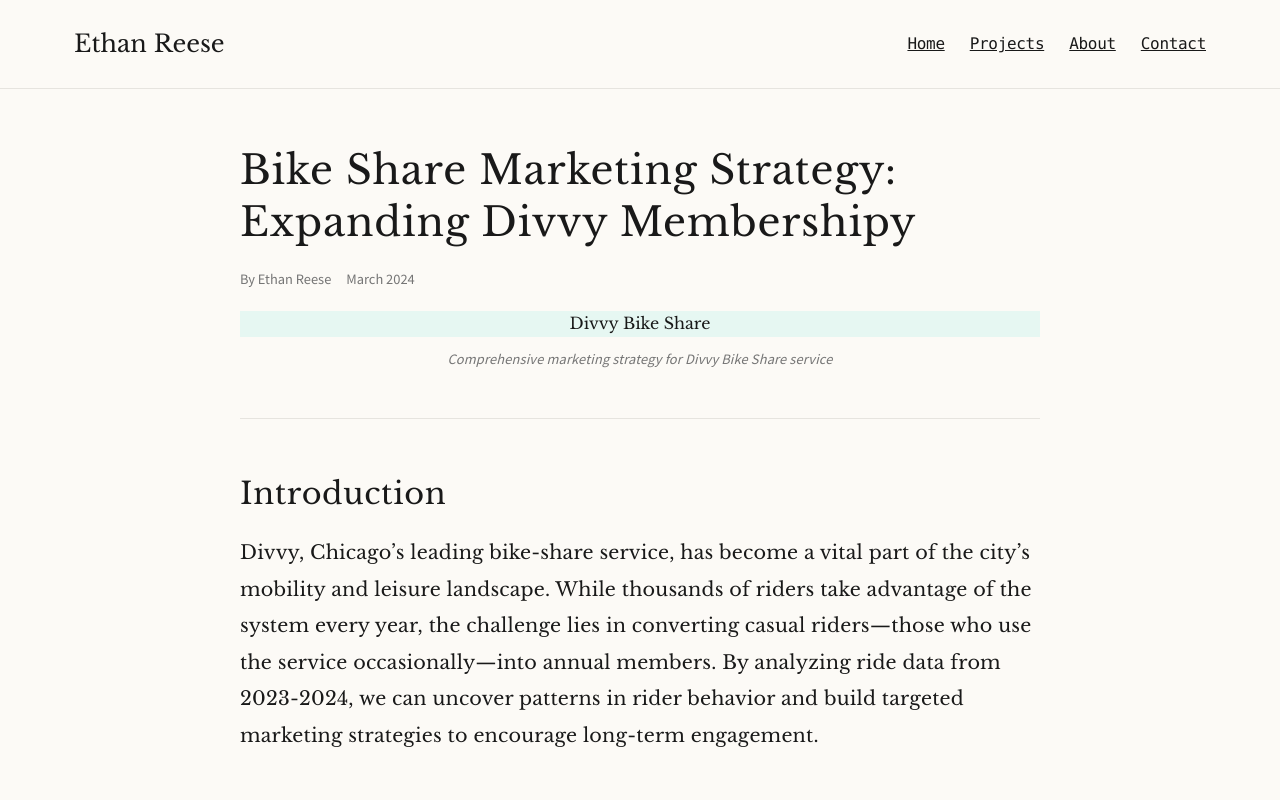
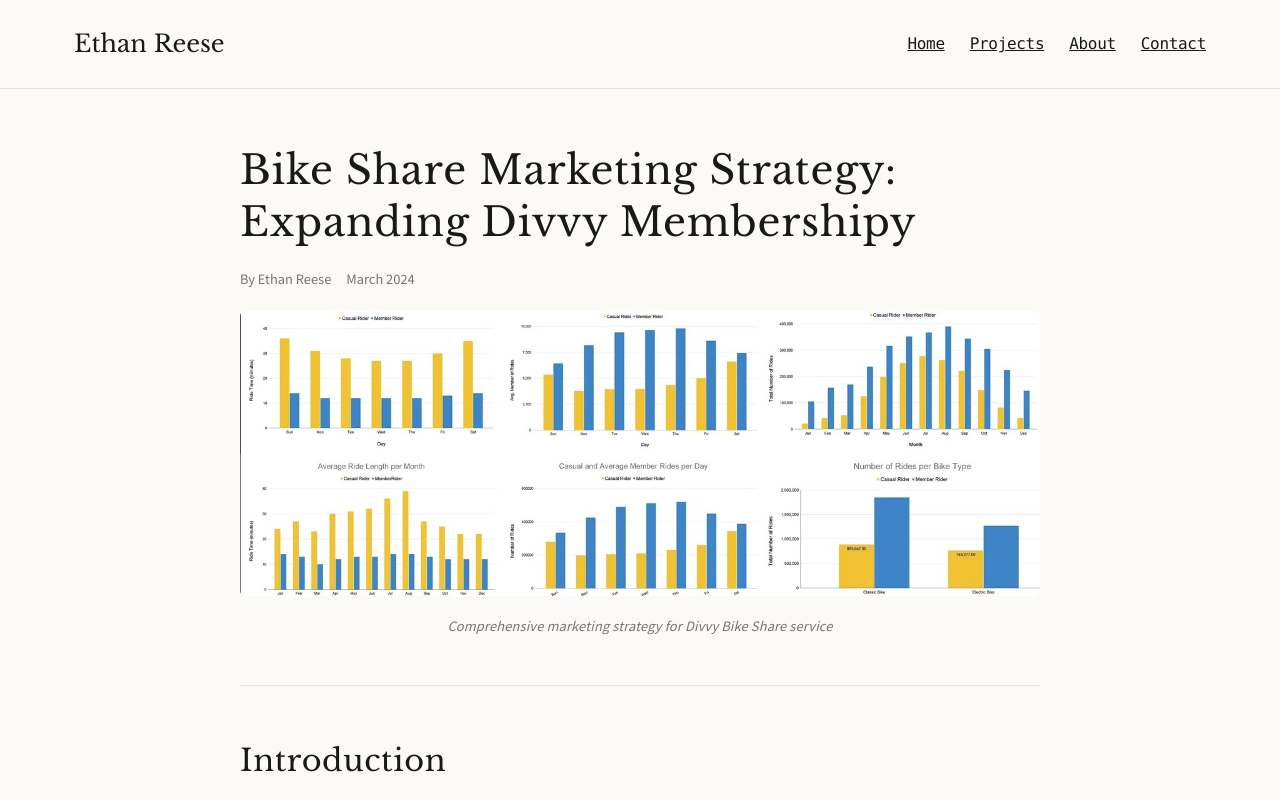
Before and after one commit to e-Reese/e-Reese.github.io, a React (Create React App) app: page /projects/bike-share in a window 1280 px wide. Shown: the top 800 px of the page. Built offline with nearby package versions, Linux system fonts and the light colour scheme; a web font is replaced by a local one.

Commit message:
adding divvy art

```diff
--- a/src/components/pages/BikeSharePage.tsx
+++ b/src/components/pages/BikeSharePage.tsx
@@ -1,6 +1,7 @@
 import React from 'react';
 import Layout from '../layout/Layout';
 import '../../styles/ProjectDetail.css';
+import divvyBikeShareImage from '../../assets/images/DivvyBarChartsOverview_Panel_Lrg.jpeg';
 
 const BikeSharePage: React.FC = () => {
   return (
@@ -13,7 +14,7 @@
             <span className="date">March 2024</span>
           </div>
           <div className="featured-image">
-            <div className="placeholder-image">Divvy Bike Share</div>
+            <img src={divvyBikeShareImage} alt="Divvy Bike Share Data Analysis" />
             <p className="caption">Comprehensive marketing strategy for Divvy Bike Share service</p>
           </div>
         </header>
--- a/src/components/pages/HomePage.tsx
+++ b/src/components/pages/HomePage.tsx
@@ -12,6 +12,7 @@
 import electricityDashboardImage from '../../assets/images/ElectricityDashboard_HeroPanelImage_Med.jpeg';
 import rollerRiotImage from '../../assets/images/RollerRiot_Pannel_v1_Lrg.jpeg';
 import saveTheFlameImage from '../../assets/images/SaveTheFlame_Panel_v1_Lrg.jpeg';
+import divvyBikeShareImage from '../../assets/images/DivvyBarChartsOverview_Panel_Lrg.jpeg';
 
 const HomePage: React.FC = () => {
   const featuredProjects: ProjectCardProps[] = [
@@ -42,7 +43,7 @@
     {
       title: 'Divvy Bike Share Marketing Strategy',
       description: 'A comprehensive marketing strategy for Divvy, Chicago\'s bike sharing service to increase user engagement and market penetration.',
-      imagePlaceholder: 'Divvy Bike Share',
+      imageUrl: divvyBikeShareImage,
       link: '/projects/bike-share'
     },
     {
--- a/src/components/pages/ProjectsPage.tsx
+++ b/src/components/pages/ProjectsPage.tsx
@@ -12,6 +12,7 @@
 import electricityDashboardImage from '../../assets/images/ElectricityDashboard_HeroPanelImage_Med.jpeg';
 import rollerRiotImage from '../../assets/images/RollerRiot_Pannel_v1_Lrg.jpeg';
 import saveTheFlameImage from '../../assets/images/SaveTheFlame_Panel_v1_Lrg.jpeg';
+import divvyBikeShareImage from '../../assets/images/DivvyBarChartsOverview_Panel_Lrg.jpeg';
 
 const ProjectsPage: React.FC = () => {
   const allProjects: ProjectCardProps[] = [
@@ -42,7 +43,7 @@
     {
       title: 'Divvy Bike Share Marketing Strategy',
       description: 'A comprehensive marketing strategy for Divvy, Chicago\'s bike sharing service to increase user engagement and market penetration.',
-      imagePlaceholder: 'Divvy Bike Share',
+      imageUrl: divvyBikeShareImage,
       link: '/projects/bike-share'
     },
     {
```
